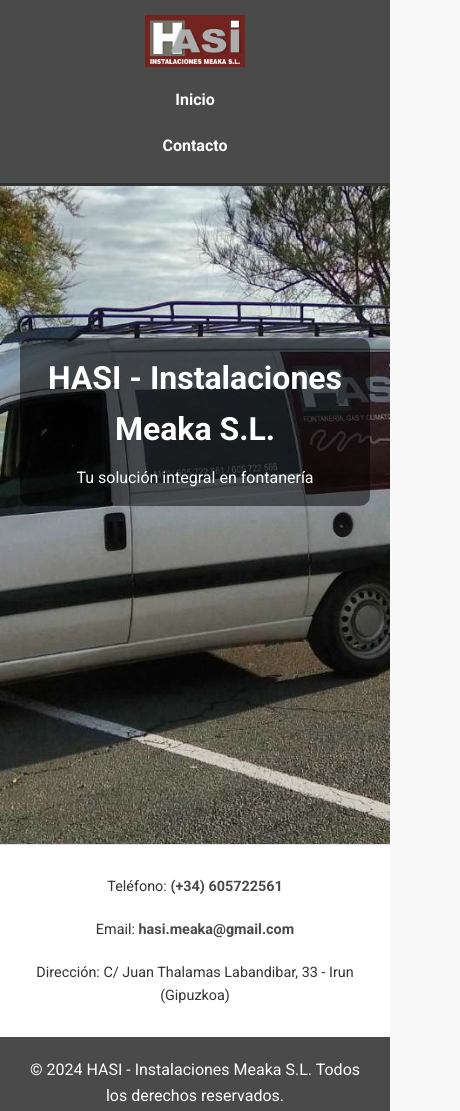
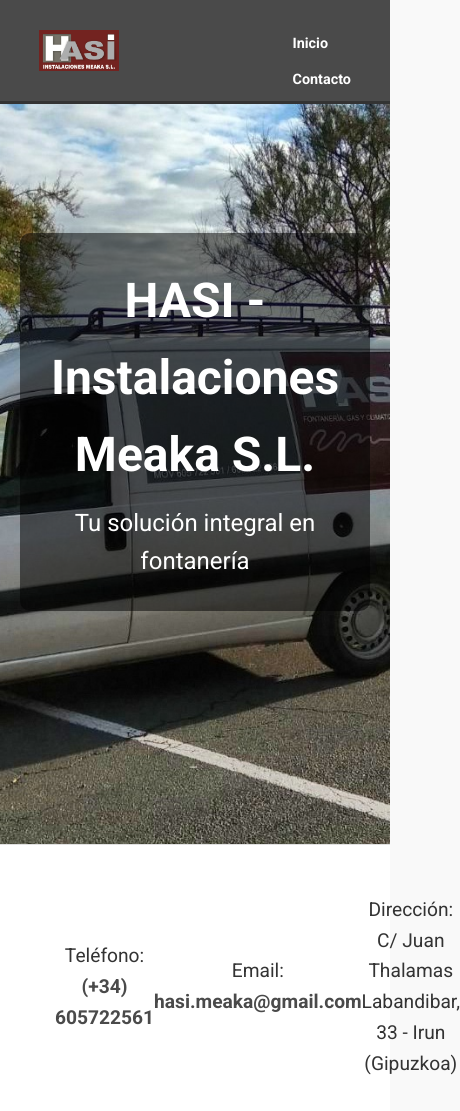
Before and after one commit to fernandolozano/hasimeaka, a plain HTML site: page index.html in a window 390 px wide. Shown: the top 1111 px of the page, 460 px wide, since content can reach past the window. Drawn offline with Linux system fonts and the light colour scheme.

Commit message:
Update styles.css

```diff
--- a/styles.css
+++ b/styles.css
@@ -1,4 +1,3 @@
-/* Reset básico */
 * {
     margin: 0;
     padding: 0;
@@ -6,10 +5,10 @@
 }
 
 body {
-    font-family: 'Roboto', sans-serif; /* Usar la fuente Roboto */
+    font-family: 'Roboto', sans-serif;
     color: #333;
     line-height: 1.6;
-    background-color: #f9f9f9; /* Color de fondo neutro */
+    background-color: #f9f9f9;
 }
 
 .container {
@@ -22,7 +21,7 @@ body {
 }
 
 header {
-    background: #4a4a4a; /* Gris oscuro para el fondo del header */
+    background: #4a4a4a;
     color: white;
     padding: 15px 0;
     position: fixed;
@@ -30,12 +29,12 @@ header {
     top: 0;
     left: 0;
     z-index: 1000;
-    border-bottom: 3px solid #333; /* Línea de separación más suave */
+    border-bottom: 3px solid #333;
 }
 
 .logo {
     width: 120px;
-    height: auto; /* Mantener la relación de aspecto del logo */
+    height: auto;
 }
 
 nav {
@@ -62,7 +61,7 @@ nav a {
 }
 
 nav a:hover {
-    color: #d4af37; /* Color dorado suave para el hover */
+    color: #d4af37;
 }
 
 .hero {
@@ -78,7 +77,7 @@ nav a:hover {
 }
 
 .hero-content {
-    background: rgba(0, 0, 0, 0.5); /* Fondo negro semitransparente para el texto */
+    background: rgba(0, 0, 0, 0.5);
     padding: 30px;
     border-radius: 10px;
 }
@@ -93,30 +92,30 @@ nav a:hover {
 }
 
 .contact {
-    padding: 40px 20px; /* Ajustar el padding para menos espacio */
-    background: #ffffff; /* Fondo blanco para el contacto */
+    padding: 40px 20px;
+    background: #ffffff;
     text-align: center;
-    border-top: 1px solid #e0e0e0; /* Línea sutil para separar secciones */
+    border-top: 1px solid #e0e0e0;
 }
 
 .contact p {
-    margin: 10px 0; /* Reducir los márgenes entre los párrafos */
+    margin: 10px 0;
     font-size: 1.2em;
 }
 
 .contact a {
-    color: #4a4a4a; /* Gris oscuro para los enlaces */
+    color: #4a4a4a;
     text-decoration: none;
     font-weight: bold;
     transition: color 0.3s ease;
 }
 
 .contact a:hover {
-    color: #d4af37; /* Color dorado suave para el hover */
+    color: #d4af37;
 }
 
 footer {
-    background: #4a4a4a; /* Gris oscuro para el fondo del footer */
+    background: #4a4a4a;
     color: white;
     text-align: center;
     padding: 20px 0;
@@ -125,66 +124,45 @@ footer {
     width: 100%;
 }
 
-/* Media Queries */
 @media (max-width: 768px) {
-    .container {
-        width: 90%;
-        flex-direction: column;
-        align-items: center;
+    header {
+        padding: 10px 0;
+    }
+
+    .logo {
+        width: 100px;
     }
 
     nav {
+        flex-direction: column;
+        align-items: center;
         margin-top: 10px;
     }
 
     nav ul {
         flex-direction: column;
-        align-items: center;
+        margin-top: 10px;
     }
 
     nav ul li {
-        margin: 10px 0;
+        margin: 5px 0;
     }
 
-    .hero-content {
-        padding: 20px;
-    }
-
-    .hero-content h1 {
-        font-size: 2.5em;
-    }
-
-    .hero-content p {
-        font-size: 1.2em;
-    }
-
-    .contact {
-        padding: 20px 10px;
-    }
-
-    .contact p {
+    nav a {
         font-size: 1em;
     }
 }
 
 @media (max-width: 480px) {
-    .logo {
-        width: 100px;
+    header {
+        padding: 5px 0;
     }
 
-    .hero-content {
-        padding: 15px;
+    .logo {
+        width: 80px;
     }
 
-    .hero-content h1 {
-        font-size: 2em;
-    }
-
-    .hero-content p {
-        font-size: 1em;
-    }
-
-    .contact p {
+    nav a {
         font-size: 0.9em;
     }
 }
```
